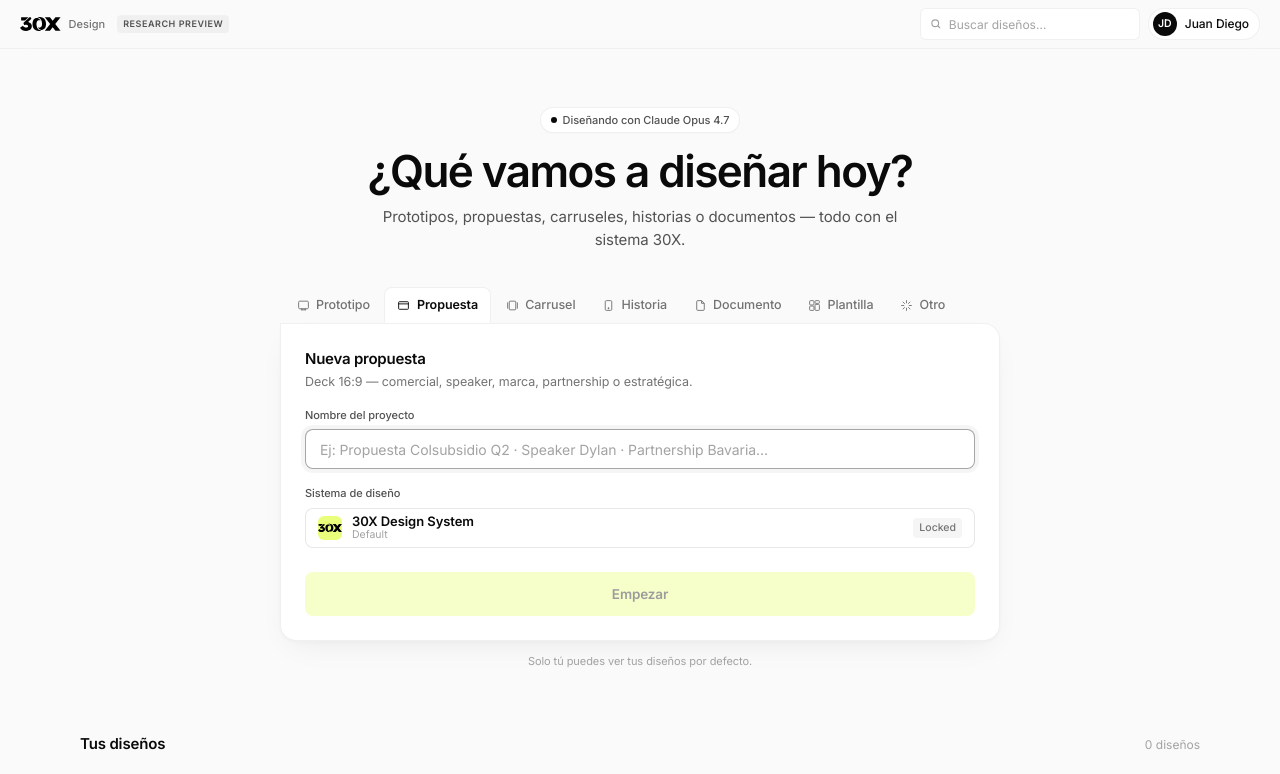
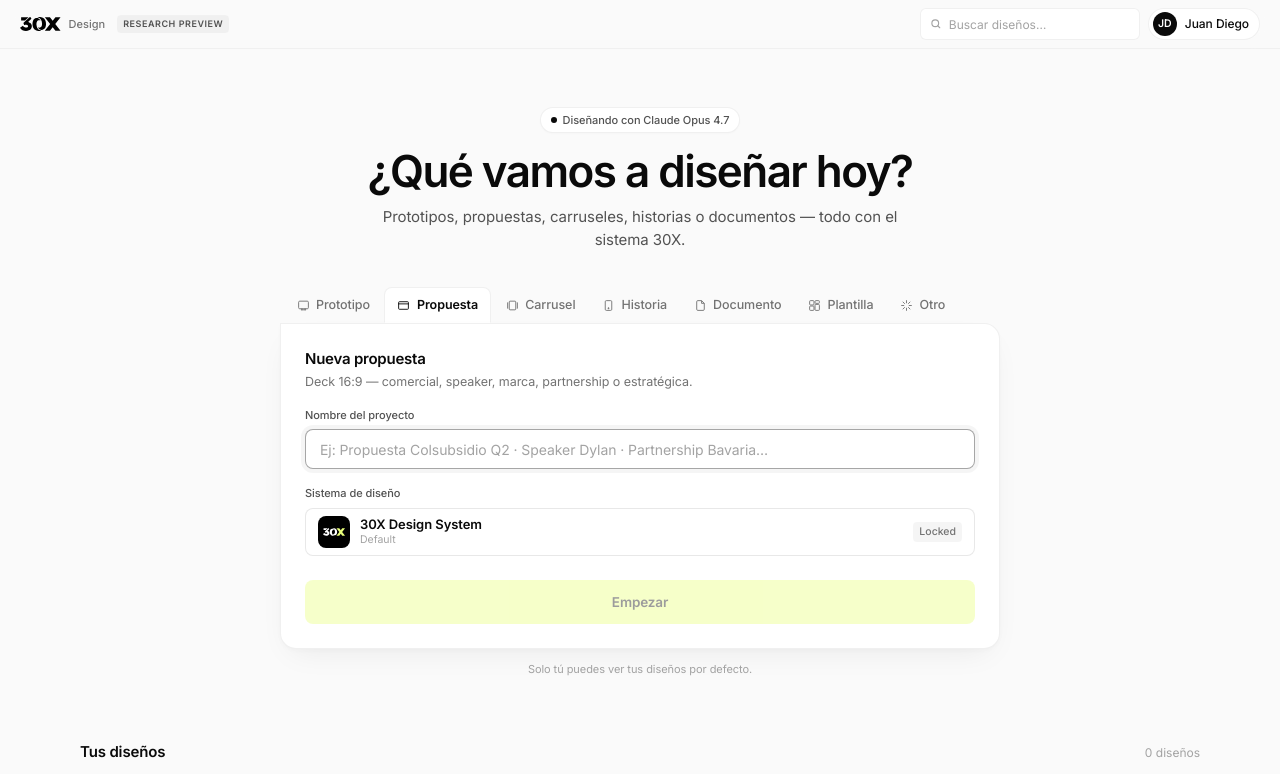
Before and after one commit to 30x-llc/Monet, a Next.js app: page / in a window 1280 px wide. Shown: the top 774 px of the page. Built offline with nearby package versions, Linux system fonts and the light colour scheme; what tailwindcss-react-aria-components would draw is missing.

Commit message:
Use real 30X square logo in Sistema de diseño chip

```diff
--- a/src/components/app/home-view.tsx
+++ b/src/components/app/home-view.tsx
@@ -636,15 +636,17 @@
 function DesignSystemField() {
     return (
         <Field label="Sistema de diseño">
-            <div className="flex items-center gap-2.5 h-10 px-3 rounded-lg border border-black/[0.09] bg-white">
-                <span className="w-6 h-6 rounded-md bg-[#E9FF7B] flex items-center justify-center">
-                    <Logo30x variant="dark" className="h-2.5" />
-                </span>
+            <div className="flex items-center gap-2.5 h-12 px-3 rounded-lg border border-black/[0.09] bg-white">
+                <img
+                    src="/30x-logo-square.svg"
+                    alt="30X Design System"
+                    className="w-8 h-8 rounded-lg shrink-0"
+                />
                 <div className="flex-1 min-w-0">
                     <div className="text-[13px] font-semibold text-[#0a0a0a] tracking-[-0.005em] leading-[1.2]">
                         30X Design System
                     </div>
-                    <div className="text-[10.5px] text-[#a3a3a3] leading-[1.2]">Default</div>
+                    <div className="text-[10.5px] text-[#a3a3a3] leading-[1.2] mt-0.5">Default</div>
                 </div>
                 <span className="text-[10.5px] px-1.5 py-0.5 rounded bg-black/[0.04] text-[#737373] font-medium">
                     Locked
```
Also changed, not shown: public/30x-logo-square.svg (added).
